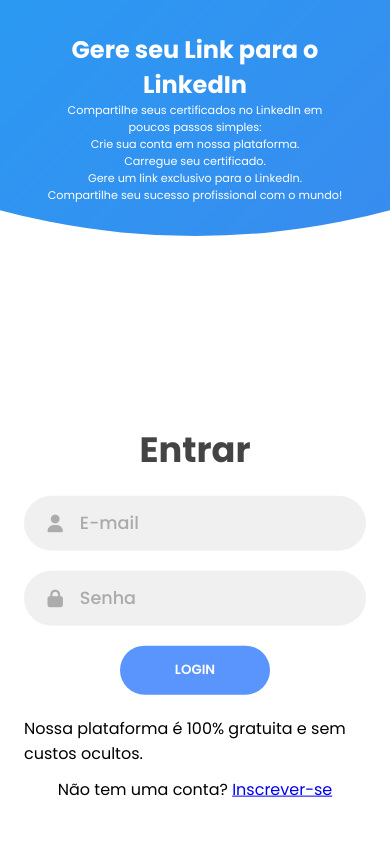
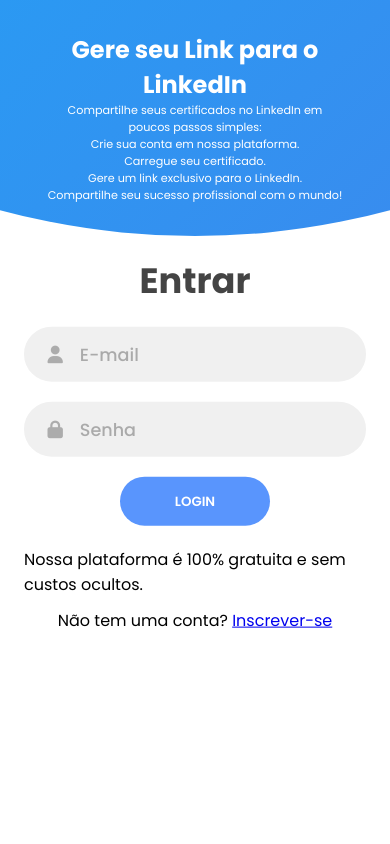
Before and after one commit to ldv-digital/certificate, a PHP site: page / in a window 390 px wide. Run offline with PHP 8.4, Linux system fonts and the light colour scheme; a stand-in replaces the project's code that opens the database connection; some libraries are stand-ins or nearby versions.

Commit message:
fix error layout mobile

```diff
--- a/css/home.css
+++ b/css/home.css
@@ -279,7 +279,7 @@ form.sign-in-form {
 
     .signin-signup {
         width: 100%;
-        top: 95%;
+        top: 75%;
         transform: translate(-50%, -100%);
         transition: 1s 0.8s ease-in-out;
     }
```
